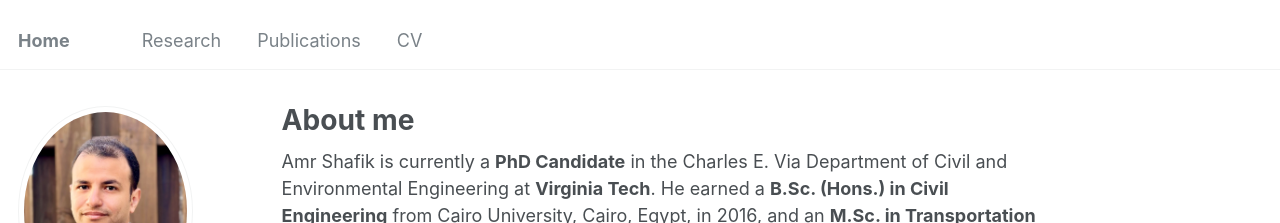
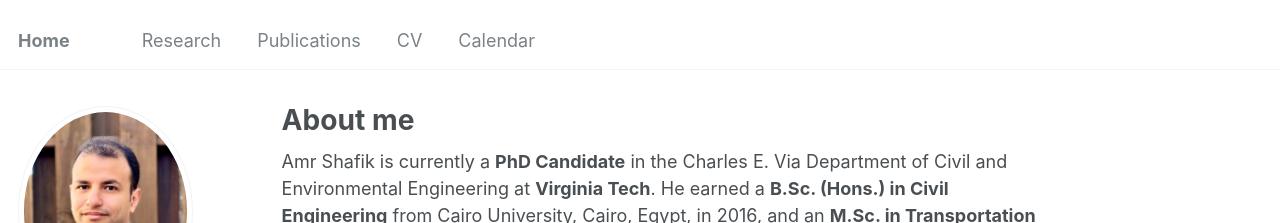
Before and after one commit to akshafik/amrshafik, a Jekyll site: the page built from _pages/about.md, in a window 1280 px wide. Shown: the top 223 px of the page. Built offline with Jekyll 4.4.1, drawn with Linux system fonts in a browser that asks for light colours; some web fonts are replaced.

Commit message:
adding calendar page

```diff
--- a/_data/navigation.yml
+++ b/_data/navigation.yml
@@ -14,6 +14,9 @@ main:
   - title: "CV"
     url: /cv/
 
+  - title: "Calendar"
+    url: /calendar/
+
   # - title: "Talks"
   #   url: /talks/
 
```
